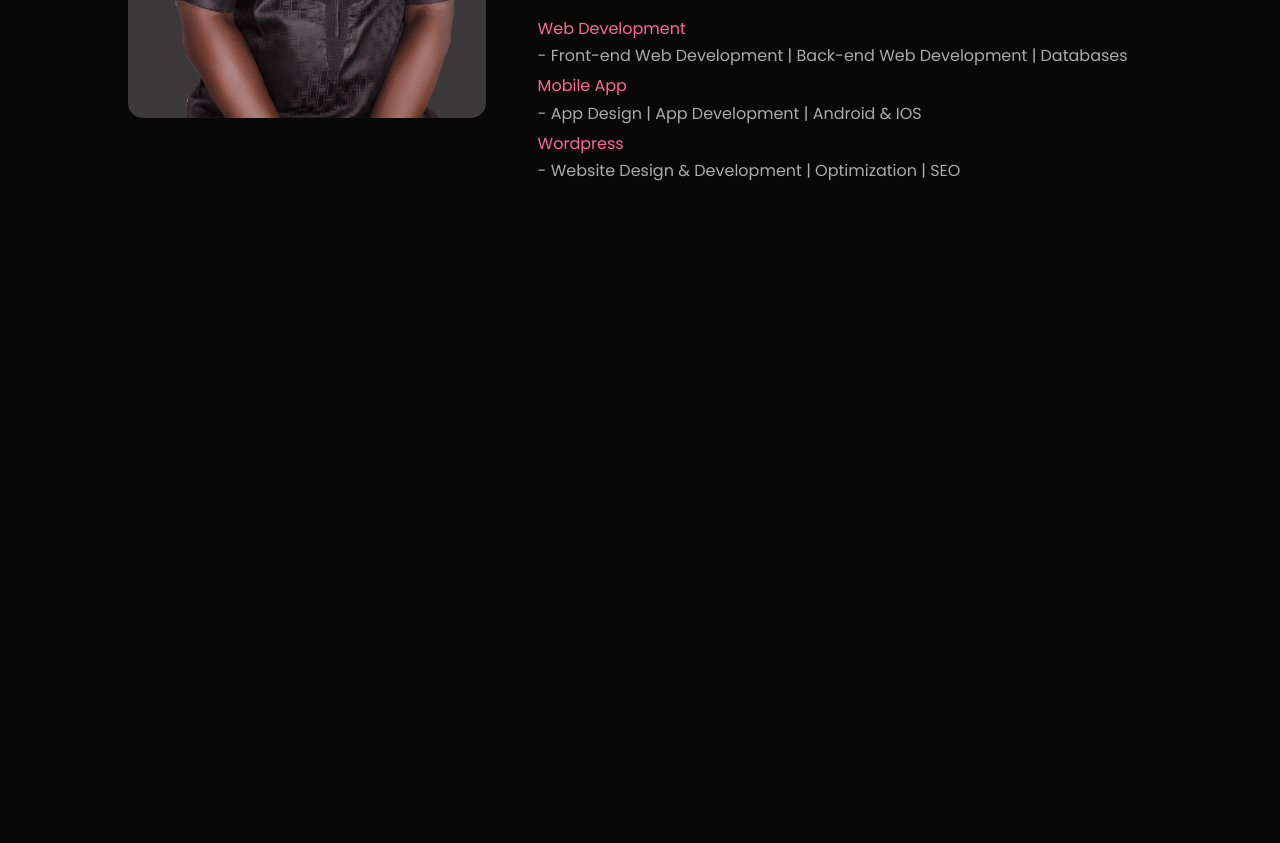
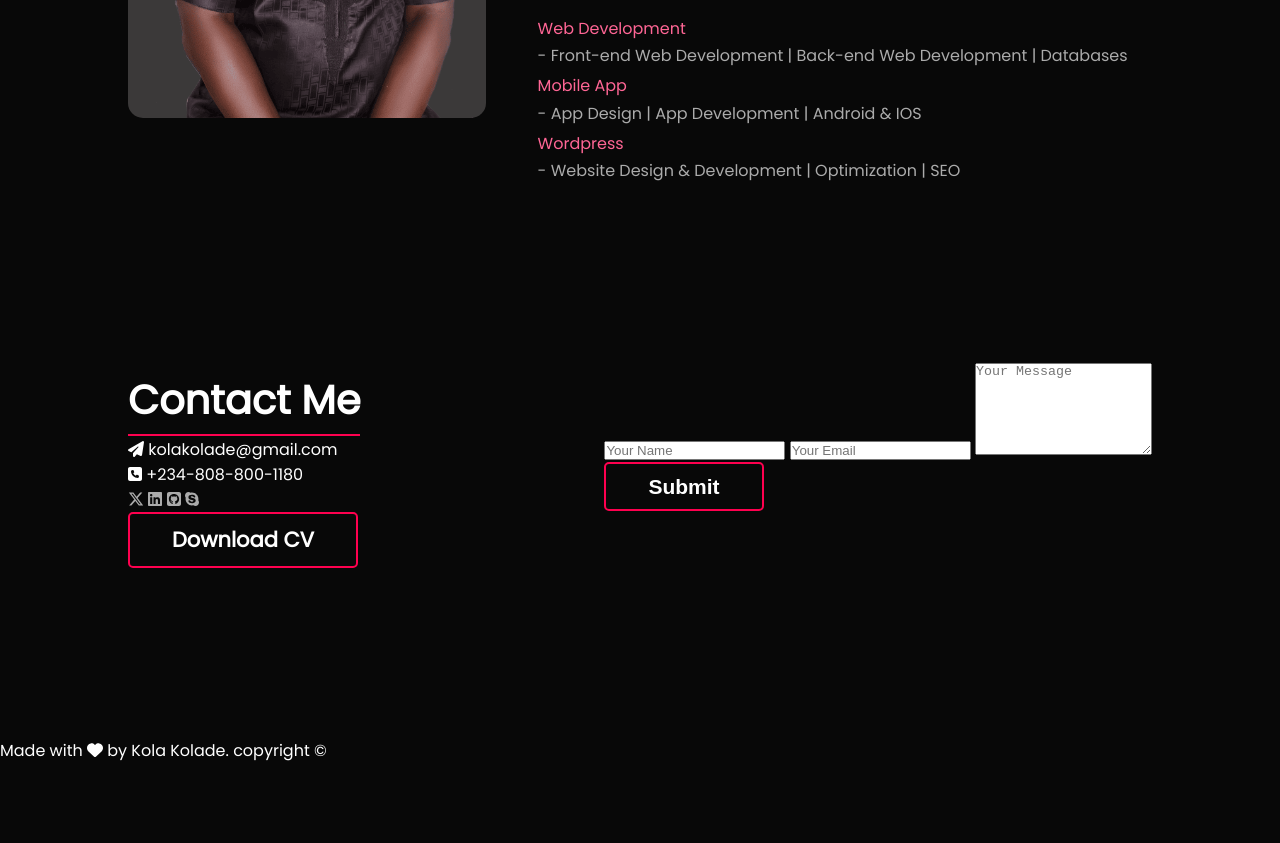
Before and after one commit to kkolade/kolakolade.me, a website built with webpack: page src/index.html in a window 1280 px wide. Shown: the part 1252-2095 px from the top of the page. Before the commit the page ends 1525 px from the top, so only its background shows below. Built offline with nearby package versions, Linux system fonts and the light colour scheme; files whose address does not match are found by name.

Commit message:
Add html content and structure for the contact and footer sections

```diff
--- a/src/index.html
+++ b/src/index.html
@@ -182,6 +182,53 @@
       </div>
     </div>
     </section>
+
+    <!-- Contact Section -->
+    <section id="contact" class="contact">
+      <div id="talk" class="container">
+        <div class="row">
+          <div class="contact__col-1">
+            <h1 class="section__title">Contact Me</h1>
+            <p class="contact__detail">
+              <i class="fa-solid fa-paper-plane detail-icon"></i>
+              kolakolade@gmail.com</p>
+            <p class="contact__detail">
+              <i class="fa-solid fa-square-phone detail-icon"></i>
+              +234-808-800-1180</p>
+            <div class="social">
+              <a class="socila__link" href="https://twitter.com/kola_kolade">
+                <i class="social-icon fa-brands fa-x-twitter"></i>
+              </a>
+              <a class="socila__link" href="https://linkedin.com/in/kolakolade">
+                <i class="social-icon fa-brands fa-linkedin"></i>
+              </a>
+              <a class="socila__link" href="https://github.com/kkolade">
+                <i class="social-icon fa-brands fa-square-github"></i>
+              </a>
+              <a class="socila__link" href="https://github.com/kkolade">
+                <i class="social-icon fa-brands fa-skype"></i>
+              </a>
+            </div>
+            <a href="docs/kolakolade.pdf" download class="contact__cv btn--secondary">Download CV</a>
+          </div>
+          <div class="contact__col-2">
+            <form class="contact__form" name="submit-to-google-sheet">
+              <input class="contact__input" type="text" name="Name" placeholder="Your Name" required>
+              <input class="contact__input" type="email" name="Email" placeholder="Your Email" required>
+              <textarea class="contact__input" name="Message" rows="6" placeholder="Your Message"></textarea>
+              <button type="submit" class="btn--secondary">Submit</button>
+            </form>
+            <span id="contact__submit__message"></span>
+          </div>
+        </div>
+      </div>
+    </section>
+    <!-- Footer -->
+    <section class="footer" id="footer">
+      <div class="footer__copyright">
+        <p class="footer__copyright__text">Made with <i class="fa-solid fa-heart"></i> by Kola Kolade. copyright &copy;<span id="current-year"></span></p>
+      </div>
+    </section>
     <button class="back-to-top hidden" id="back-to-top">
       <i class="fa-solid fa-circle-up fa-2xl" title="Go to top"></i>
     </button>
```
